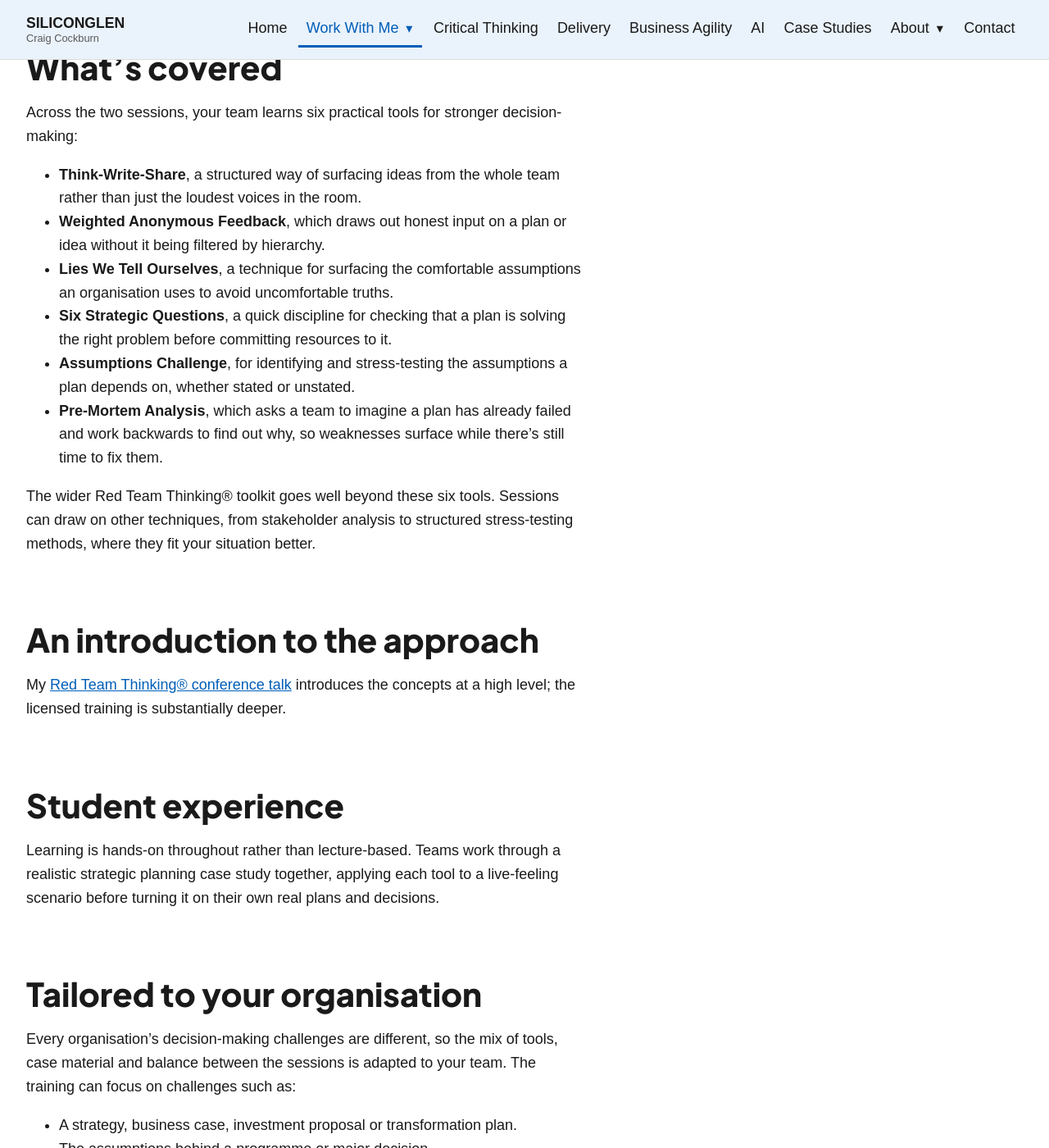
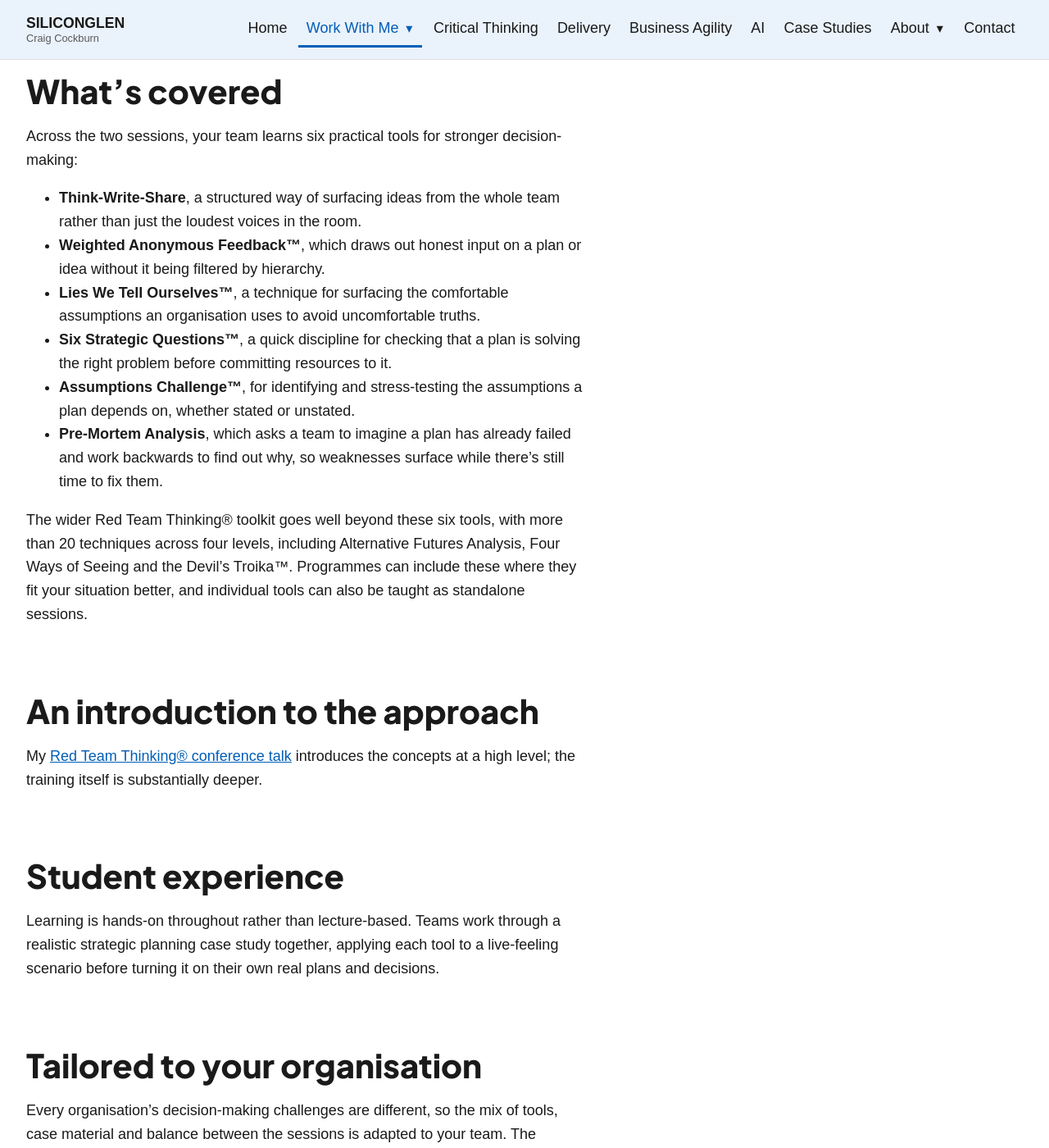
Before and after one commit to siliconglen/siliconglen-site, a Jekyll site: the page built from work-with-me/red-team-thinking/index.md, in a window 1280 px wide and 1400 px high, scrolled down 1357 px. Shown: the whole window at 82% size. Built offline with Jekyll 4.4.1, drawn with Linux system fonts in a browser that asks for light colours; some of the changed text lies outside the part shown.

Commit message:
Update Red Team Thinking partnership wording and tool trademarks

```diff
--- a/work-with-me/red-team-thinking/index.md
+++ b/work-with-me/red-team-thinking/index.md
@@ -14,13 +14,13 @@ All too often, I see organisations outsource their strategic thinking to consult
 
 A strategy can be coherent, well researched and widely supported while still resting on assumptions that nobody has tested. The more work invested in it, the harder those assumptions can become to see or question.
 
-Red Team Thinking® provides structured, constructive challenge through methods adapted from military and intelligence tradecraft for business. I deliver the licensed training and tailor its application to the organisation, backed by my [Red Team Thinking® certifications]({{ '/credentials/#critical-thinking-agile-and-delivery' | relative_url }}).
+Red Team Thinking® provides structured, constructive challenge through methods adapted from military and intelligence tradecraft for business. I can deliver Red Team Thinking® programmes in partnership with Red Team Thinking®, tailored to each organisation by selecting the tools and modules that fit, backed by my [Red Team Thinking® certifications]({{ '/credentials/#critical-thinking-agile-and-delivery' | relative_url }}).
 
 The purpose is not to criticise for effect or replace the people responsible for a decision. It is to give your team practical methods for examining how conclusions were reached, finding missing perspectives and testing whether plans remain credible when conditions change.
 
 ## Two sessions, six tools and a follow-up
 
-The RTT Accelerator programme includes:
+A typical two-session programme includes:
 
 - two four-hour sessions, on-site or online;
 - advance reflection questions, with nothing to submit;
@@ -32,17 +32,17 @@ The RTT Accelerator programme includes:
 Across the two sessions, your team learns six practical tools for stronger decision-making:
 
 - **Think-Write-Share**, a structured way of surfacing ideas from the whole team rather than just the loudest voices in the room.
-- **Weighted Anonymous Feedback**, which draws out honest input on a plan or idea without it being filtered by hierarchy.
-- **Lies We Tell Ourselves**, a technique for surfacing the comfortable assumptions an organisation uses to avoid uncomfortable truths.
-- **Six Strategic Questions**, a quick discipline for checking that a plan is solving the right problem before committing resources to it.
-- **Assumptions Challenge**, for identifying and stress-testing the assumptions a plan depends on, whether stated or unstated.
+- **Weighted Anonymous Feedback™**, which draws out honest input on a plan or idea without it being filtered by hierarchy.
+- **Lies We Tell Ourselves™**, a technique for surfacing the comfortable assumptions an organisation uses to avoid uncomfortable truths.
+- **Six Strategic Questions™**, a quick discipline for checking that a plan is solving the right problem before committing resources to it.
+- **Assumptions Challenge™**, for identifying and stress-testing the assumptions a plan depends on, whether stated or unstated.
 - **Pre-Mortem Analysis**, which asks a team to imagine a plan has already failed and work backwards to find out why, so weaknesses surface while there's still time to fix them.
 
-The wider Red Team Thinking® toolkit goes well beyond these six tools. Sessions can draw on other techniques, from stakeholder analysis to structured stress-testing methods, where they fit your situation better.
+The wider Red Team Thinking® toolkit goes well beyond these six tools, with more than 20 techniques across four levels, including Alternative Futures Analysis, Four Ways of Seeing and the Devil's Troika™. Programmes can include these where they fit your situation better, and individual tools can also be taught as standalone sessions.
 
 ## An introduction to the approach
 
-My [Red Team Thinking® conference talk]({{ '/speaking/#red-team-thinking-conference-talk' | relative_url }}) introduces the concepts at a high level; the licensed training is substantially deeper.
+My [Red Team Thinking® conference talk]({{ '/speaking/#red-team-thinking-conference-talk' | relative_url }}) introduces the concepts at a high level; the training itself is substantially deeper.
 
 ## Student experience
 
```
Also changed, not shown: SITE_PURPOSE.md (+1 -1 lines), critical-thinking/index.md (+1 -1 lines).
